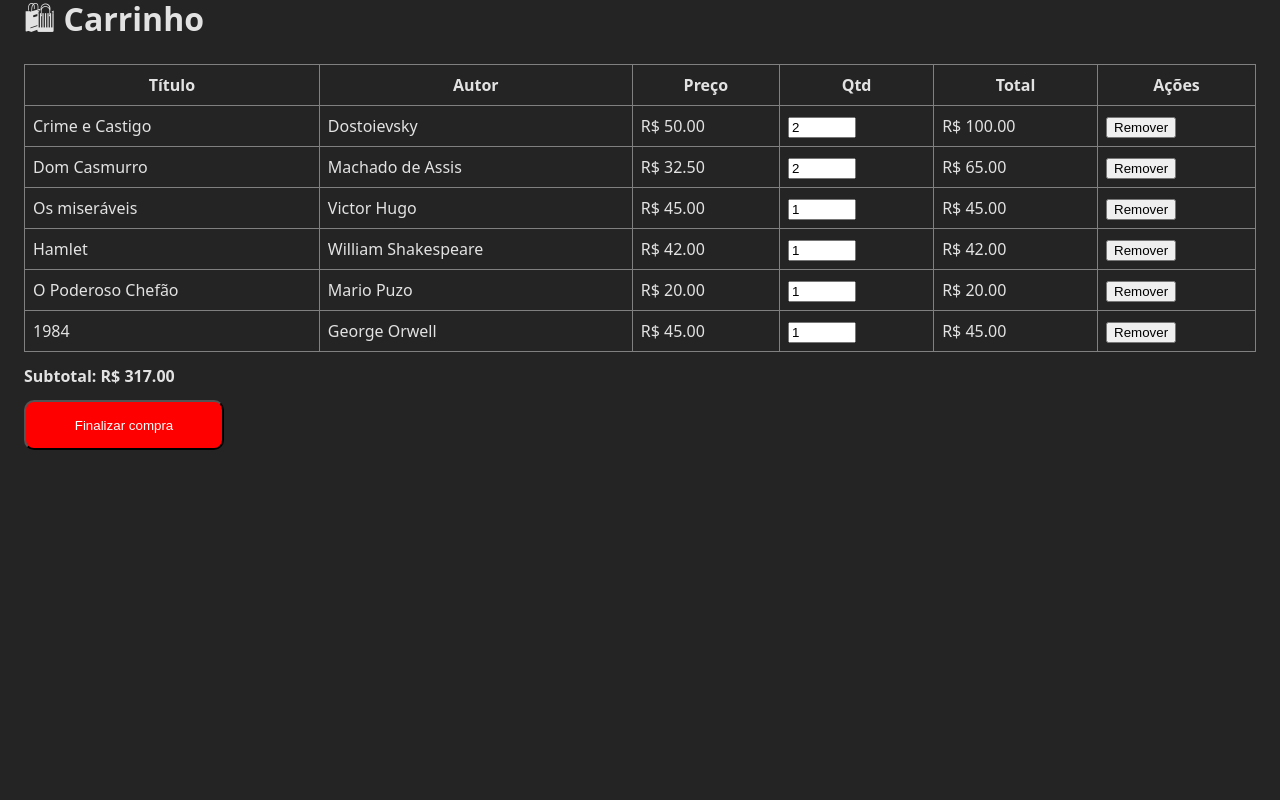
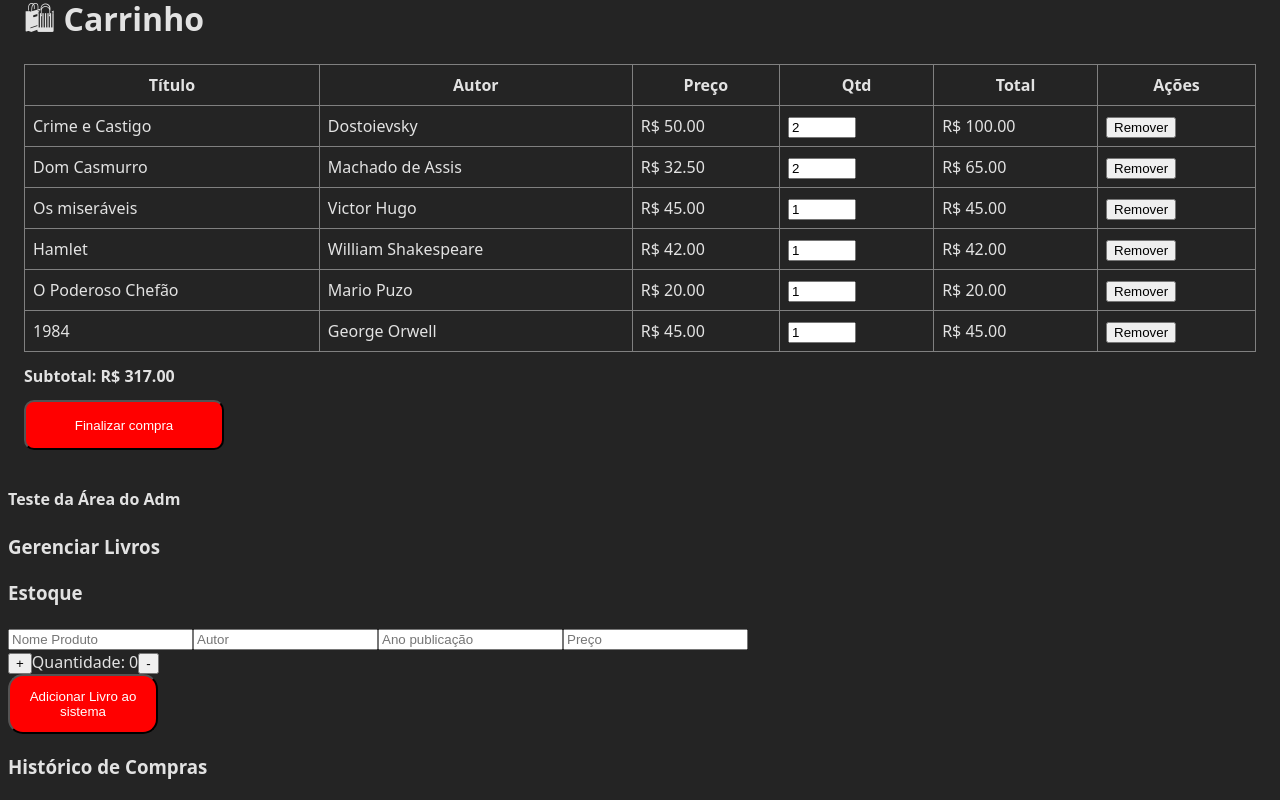
Before and after one commit to GuilhermeAyala/Livraria, a React (Vite) app: page / in a window 1280 px wide. Shown: the part 850-1650 px from the top of the page. Before the commit the page ends 1324 px from the top, so only its background shows below. Built offline with nearby package versions, Linux system fonts and the light colour scheme.

Commit message:
Add AdmView, inclusão nas rotas
Início da parte visual do administrador

```diff
--- a/src/App.jsx
+++ b/src/App.jsx
@@ -1,7 +1,7 @@
 import React, { useState } from 'react';
-import ListaBooks from './components/ListaBooks';
 import CarrinhoView from './components/Carrinho';
 import FormUser from './components/FormUser';
+import AdminInterface from './components/AdminView';
 
 function App() {
   const [usuario, setUsuario] = useState(null);
@@ -26,6 +26,9 @@ function App() {
       <h2>Lista de Livros</h2>
       <CarrinhoView/>
 
+      <h4>Teste da Área do Adm</h4>
+      <AdminInterface/>
+
     </div>
 
   );
--- a/src/components/AdminView.tsx
+++ b/src/components/AdminView.tsx
@@ -1,14 +1,41 @@
-import React from "react";
-import { Admin } from "../data/adm";
+import React, {useState} from "react";
+//import { Admin } from "../data/adm";
 
 function AdminInterface(){
-    return(
+
+    let [count, setCount] = useState(0);
+    let [produto, setProduto] = useState();
+    let [price, setPrice] = useState();
+    let [autor, setAutor] = useState();
+    let [ano, setAno] = useState();
+
+    const IncrementQtd = () => {
+        setCount(count + 1)
+    }
+    const DecrementQtd = () => {
+        setCount(count - 1)
+    }
+    if(count < 0){
+        return count;
+    }
+
+    const AddLivroAoSistema = () => {}
+
+    return(//pd virar json pro BD, além da parte react
         <div>
             <h3>Gerenciar Livros</h3>
             <h3>Estoque</h3>
+            <input type="text" value={produto} placeholder="Nome Produto"></input>
+            <input type="text" value={autor} placeholder="Autor"></input>
+            <input type="number" value={ano} placeholder="Ano publicação"></input>
+            <input type="number" value={price} placeholder="Preço"></input><br />
+            <button onClick={IncrementQtd}>+</button>Quantidade: {count}<button onClick={DecrementQtd}>-</button><br />
+            <button onClick={AddLivroAoSistema}
+            style={{width: 150, height: 60, borderRadius: 15, backgroundColor: "red", color: "white"}}>Adicionar Livro ao sistema</button>
+
             <h3>Histórico de Compras</h3>
         </div>
-    )
+    );
 }
 
 export default AdminInterface;
```
Also changed, not shown: src/components/routes.jsx (+10 -1 lines).
